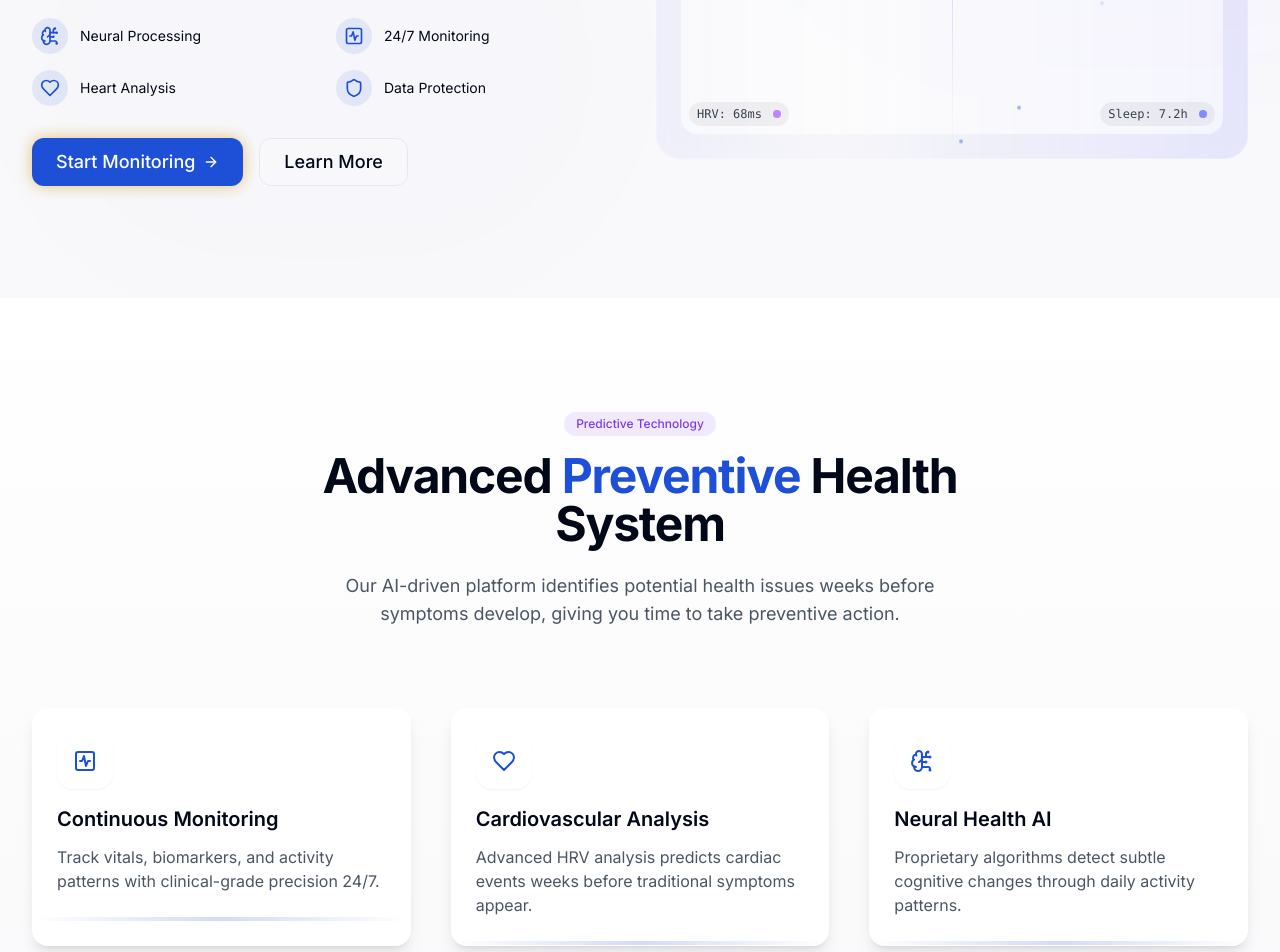
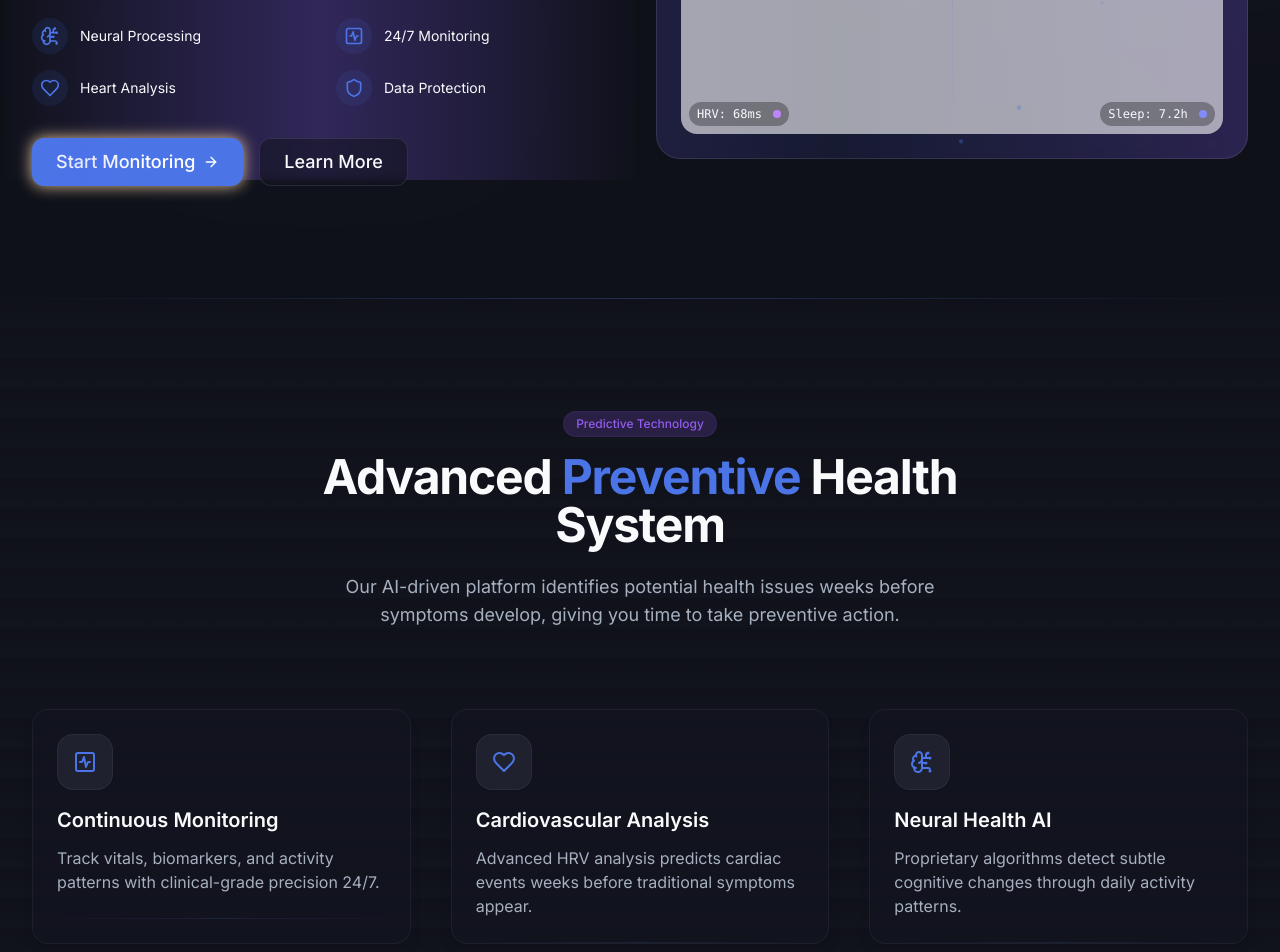
Before and after one commit to agepro-ai/healthmirror-project, a React (Vite) app: page / in a window 1280 px wide. Shown: the part 620-1572 px from the top of the page. Built offline with nearby package versions, Linux system fonts and the light colour scheme.

Commit message:
Implement dark and futuristic theme
Applies a dark theme and futuristic styling to the application.

```diff
--- a/src/components/Button.tsx
+++ b/src/components/Button.tsx
@@ -22,9 +22,9 @@ const Button: React.FC<ButtonProps> = ({
   ...props
 }) => {
   const variants = {
-    primary: 'bg-primary text-white hover:bg-primary/90 shadow-sm',
-    secondary: 'bg-secondary text-secondary-foreground hover:bg-secondary/80',
-    outline: 'border border-input bg-background/50 backdrop-blur-sm hover:bg-accent/10 hover:text-accent-foreground transition-colors',
+    primary: 'bg-primary text-white hover:bg-primary/90 shadow-sm relative overflow-hidden',
+    secondary: 'bg-secondary text-secondary-foreground hover:bg-secondary/80 shadow-sm',
+    outline: 'border border-white/10 bg-background/50 backdrop-blur-sm hover:bg-accent/10 hover:text-accent-foreground transition-colors',
     ghost: 'hover:bg-accent/10 hover:text-accent-foreground',
     accent: 'bg-accent text-white hover:bg-accent/90 shadow-sm'
   };
@@ -47,6 +47,22 @@ const Button: React.FC<ButtonProps> = ({
       )}
       {...props}
     >
+      {/* Optional glowing border effect for primary and accent buttons */}
+      {(variant === 'primary' || variant === 'accent') && (
+        <span className="absolute inset-0 overflow-hidden rounded-xl">
+          <span className="absolute inset-0 rounded-xl opacity-20"
+            style={{
+              background: `linear-gradient(90deg,
+                transparent,
+                ${variant === 'primary' ? 'rgba(80, 100, 240, 0.8)' : 'rgba(130, 90, 240, 0.8)'},
+                transparent)`,
+              width: '50%',
+              top: 0,
+              animation: 'shine 3s infinite',
+            }}
+          />
+        </span>
+      )}
       <span>{children}</span>
       {withArrow && <ArrowRight className="ml-2 h-4 w-4" />}
     </button>
--- a/src/components/ProductFeature.tsx
+++ b/src/components/ProductFeature.tsx
@@ -38,16 +38,20 @@ const features = [
 
 const ProductFeature: React.FC = () => {
   return (
-    <section id="features" className="py-20 md:py-28 bg-gradient-to-b from-white to-secondary/50">
+    <section id="features" className="py-20 md:py-28 bg-gradient-to-b from-background to-secondary/20 relative grid-bg">
+      {/* Cyber lines for futuristic feel */}
+      <div className="absolute top-0 left-0 right-0 h-px bg-gradient-to-r from-transparent via-primary/30 to-transparent"></div>
+      <div className="absolute bottom-0 left-0 right-0 h-px bg-gradient-to-r from-transparent via-primary/30 to-transparent"></div>
+
       <div className="container-custom">
         <AnimatedSection className="text-center max-w-3xl mx-auto mb-16 md:mb-20">
-          <div className="badge bg-accent/10 text-accent mb-4 backdrop-blur-sm">
+          <div className="badge bg-accent/20 text-accent mb-4 backdrop-blur-sm border border-accent/10">
             Predictive Technology
           </div>
           <h2 className="heading-xl mb-6">
             Advanced <span className="text-primary">Preventive</span> Health System
           </h2>
-          <p className="text-lg text-gray-600 max-w-2xl mx-auto">
+          <p className="text-lg text-muted-foreground max-w-2xl mx-auto">
             Our AI-driven platform identifies potential health issues weeks before symptoms develop, giving you time to take preventive action.
           </p>
         </AnimatedSection>
@@ -57,16 +61,16 @@ const ProductFeature: React.FC = () => {
             <AnimatedSection
               key={index}
               delay={index % 3 === 0 ? 'none' : (index % 3 === 1 ? '200' : '400')}
-              className="futuristic-card group"
+              className="futuristic-card group glow-effect"
             >
               <div className="p-6">
-                <div className="w-14 h-14 rounded-2xl bg-white flex items-center justify-center mb-4 shadow-sm group-hover:bg-primary/5 transition-colors">
+                <div className="w-14 h-14 rounded-2xl bg-secondary flex items-center justify-center mb-4 shadow-sm group-hover:bg-primary/10 transition-colors border border-white/5">
                   {feature.icon}
                 </div>
                 <h3 className="heading-sm mb-3 group-hover:text-primary transition-colors">{feature.title}</h3>
-                <p className="text-gray-600">{feature.description}</p>
+                <p className="text-muted-foreground">{feature.description}</p>
               </div>
-              <div className="h-1 w-full bg-gradient-to-r from-transparent via-primary/20 to-transparent"></div>
+              <div className="cyber-line"></div>
             </AnimatedSection>
           ))}
         </div>
--- a/src/index.css
+++ b/src/index.css
@@ -8,44 +8,44 @@
 
 @layer base {
   :root {
-    --background: 230 25% 98%;
-    --foreground: 222.2 84% 4.9%;
+    --background: 230 25% 8%;
+    --foreground: 210 40% 98%;
 
-    --card: 0 0% 100%;
-    --card-foreground: 222.2 84% 4.9%;
+    --card: 230 25% 10%;
+    --card-foreground: 210 40% 98%;
 
-    --popover: 0 0% 100%;
-    --popover-foreground: 222.2 84% 4.9%;
+    --popover: 230 25% 10%;
+    --popover-foreground: 210 40% 98%;
 
-    --primary: 224 76% 48%;
+    --primary: 224 76% 60%;
     --primary-foreground: 210 40% 98%;
 
-    --secondary: 220 14% 96%;
-    --secondary-foreground: 222.2 47.4% 11.2%;
+    --secondary: 230 20% 15%;
+    --secondary-foreground: 210 40% 98%;
 
-    --muted: 210 40% 96.1%;
-    --muted-foreground: 215.4 16.3% 46.9%;
+    --muted: 230 20% 15%;
+    --muted-foreground: 215.4 16.3% 70%;
 
-    --accent: 262 83% 58%;
+    --accent: 262 83% 65%;
     --accent-foreground: 210 40% 98%;
 
     --destructive: 0 84.2% 60.2%;
     --destructive-foreground: 210 40% 98%;
 
-    --border: 214.3 31.8% 91.4%;
-    --input: 214.3 31.8% 91.4%;
-    --ring: 222.2 84% 4.9%;
+    --border: 230 20% 18%;
+    --input: 230 20% 18%;
+    --ring: 224 76% 60%;
 
     --radius: 1rem;
 
-    --sidebar-background: 0 0% 98%;
-    --sidebar-foreground: 240 5.3% 26.1%;
-    --sidebar-primary: 240 5.9% 10%;
-    --sidebar-primary-foreground: 0 0% 98%;
-    --sidebar-accent: 240 4.8% 95.9%;
-    --sidebar-accent-foreground: 240 5.9% 10%;
-    --sidebar-border: 220 13% 91%;
-    --sidebar-ring: 217.2 91.2% 59.8%;
+    --sidebar-background: 230 25% 8%;
+    --sidebar-foreground: 210 40% 98%;
+    --sidebar-primary: 210 40% 98%;
+    --sidebar-primary-foreground: 230 25% 8%;
+    --sidebar-accent: 230 20% 15%;
+    --sidebar-accent-foreground: 210 40% 98%;
+    --sidebar-border: 230 20% 18%;
+    --sidebar-ring: 224 76% 60%;
   }
 
   body {
@@ -88,7 +88,7 @@
   }
 
   .glass-effect {
-    @apply bg-white/80 backdrop-blur-lg;
+    @apply bg-secondary/50 backdrop-blur-lg border border-white/5;
   }
 
   .badge {
@@ -116,18 +116,18 @@
   }
 
   .futuristic-card {
-    @apply bg-white/90 backdrop-blur-sm border border-white/20 shadow-lg rounded-2xl overflow-hidden hover:shadow-xl transition-shadow duration-300;
+    @apply bg-card/70 backdrop-blur-sm border border-white/5 shadow-lg rounded-2xl overflow-hidden hover:shadow-xl transition-shadow duration-300;
   }
 
   .futuristic-border {
-    @apply border border-white/20 rounded-2xl p-1;
-    background: linear-gradient(90deg, rgba(255,255,255,0.1), rgba(170,170,255,0.3), rgba(255,255,255,0.1));
+    @apply border border-white/10 rounded-2xl p-1;
+    background: linear-gradient(90deg, rgba(80,100,240,0.1), rgba(130,90,240,0.3), rgba(80,100,240,0.1));
     background-size: 200% 100%;
     animation: gradient-shift 8s infinite linear;
   }
 
   .data-display {
-    @apply font-mono text-xs rounded-lg py-1 px-2 bg-black/5 text-gray-700;
+    @apply font-mono text-xs rounded-lg py-1 px-2 bg-black/30 text-primary-foreground;
   }
 
   .highlight-text {
@@ -138,6 +138,34 @@
     content: "";
     @apply absolute -bottom-0.5 left-0 w-full h-[3px] bg-accent/40 rounded-full;
   }
+
+  .grid-bg {
+    background-image:
+      radial-gradient(circle, rgba(80, 100, 240, 0.1) 1px, transparent 1px),
+      radial-gradient(circle, rgba(80, 100, 240, 0.1) 1px, transparent 1px);
+    background-size: 30px 30px;
+    background-position: 0 0, 15px 15px;
+  }
+
+  .cyber-line {
+    @apply h-px w-full bg-gradient-to-r from-transparent via-primary/30 to-transparent opacity-50;
+  }
+
+  .glow-effect {
+    @apply relative;
+  }
+
+  .glow-effect::after {
+    content: "";
+    @apply absolute inset-0 rounded-2xl;
+    box-shadow: 0 0 15px 2px rgba(80, 100, 240, 0.2);
+    opacity: 0;
+    transition: opacity 0.3s ease;
+  }
+
+  .glow-effect:hover::after {
+    opacity: 1;
+  }
 }
 
 @keyframes gradient-shift {
@@ -146,8 +174,8 @@
 }
 
 @keyframes pulse-glow {
-  0%, 100% { box-shadow: 0 0 0 rgba(var(--accent), 0.5); }
-  50% { box-shadow: 0 0 20px rgba(var(--accent), 0.3); }
+  0%, 100% { box-shadow: 0 0 0 rgba(80, 100, 240, 0.5); }
+  50% { box-shadow: 0 0 20px rgba(80, 100, 240, 0.3); }
 }
 
 @keyframes data-flow {
--- a/tailwind.config.ts
+++ b/tailwind.config.ts
@@ -104,6 +104,16 @@ export default {
 				float: {
 					'0%, 100%': { transform: 'translateY(0)' },
 					'50%': { transform: 'translateY(-10px)' }
+				},
+				glow: {
+					'0%, 100%': { boxShadow: '0 0 5px rgba(80, 100, 240, 0.5)' },
+					'50%': { boxShadow: '0 0 20px rgba(80, 100, 240, 0.8)' }
+				},
+				'data-stream': {
+					'0%': { transform: 'translateY(0)', opacity: '0' },
+					'10%': { opacity: '1' },
+					'90%': { opacity: '1' },
+					'100%': { transform: 'translateY(-20px)', opacity: '0' }
 				}
 			},
 			animation: {
@@ -114,7 +124,9 @@ export default {
 				'fade-in-right': 'fade-in-right 0.7s ease-out forwards',
 				'scale-in': 'scale-in 0.7s ease-out forwards',
 				'pulse-slow': 'pulse 3s infinite',
-				'float': 'float 6s ease-in-out infinite'
+				'float': 'float 6s ease-in-out infinite',
+				'glow': 'glow 2s infinite',
+				'data-stream': 'data-stream 3s infinite'
 			}
 		}
 	},
```
Also changed, not shown: src/components/Testimonials.tsx (+42 -35 lines).
